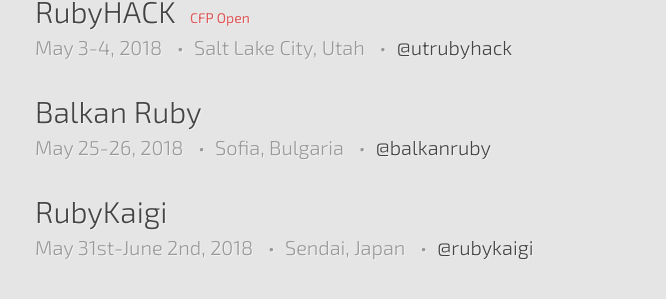
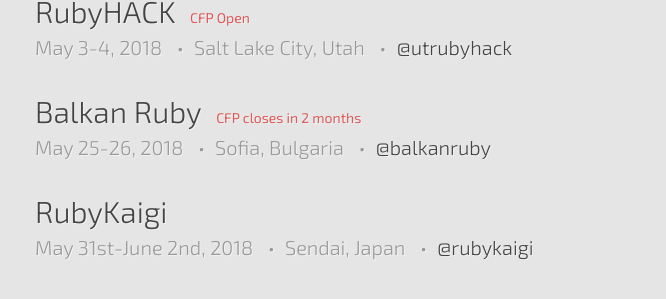
Before and after one commit to ruby-conferences/ruby-conferences.github.io, a Jekyll site: the page built from index.html, in a window 1280 px wide. Shown: the part 1269-1568 px from the top of the page, without its empty margins (205-871 px from the left). Built offline with Jekyll 4.4.1, drawn with Linux system fonts in a browser that asks for light colours.

Commit message:
Add CFP date for Balkan Ruby
Source: http://balkanruby.com/blog/announcement/

```diff
--- a/_data/current.yml
+++ b/_data/current.yml
@@ -64,6 +64,8 @@
   dates: "May 25-26, 2018"
   url: http://balkanruby.com/
   twitter: balkanruby
+  cfp_phrase: CFP closes
+  cfp_date: "Feb 14, 2018"
 
 - name: RubyKaigi
   location: Sendai, Japan
```
